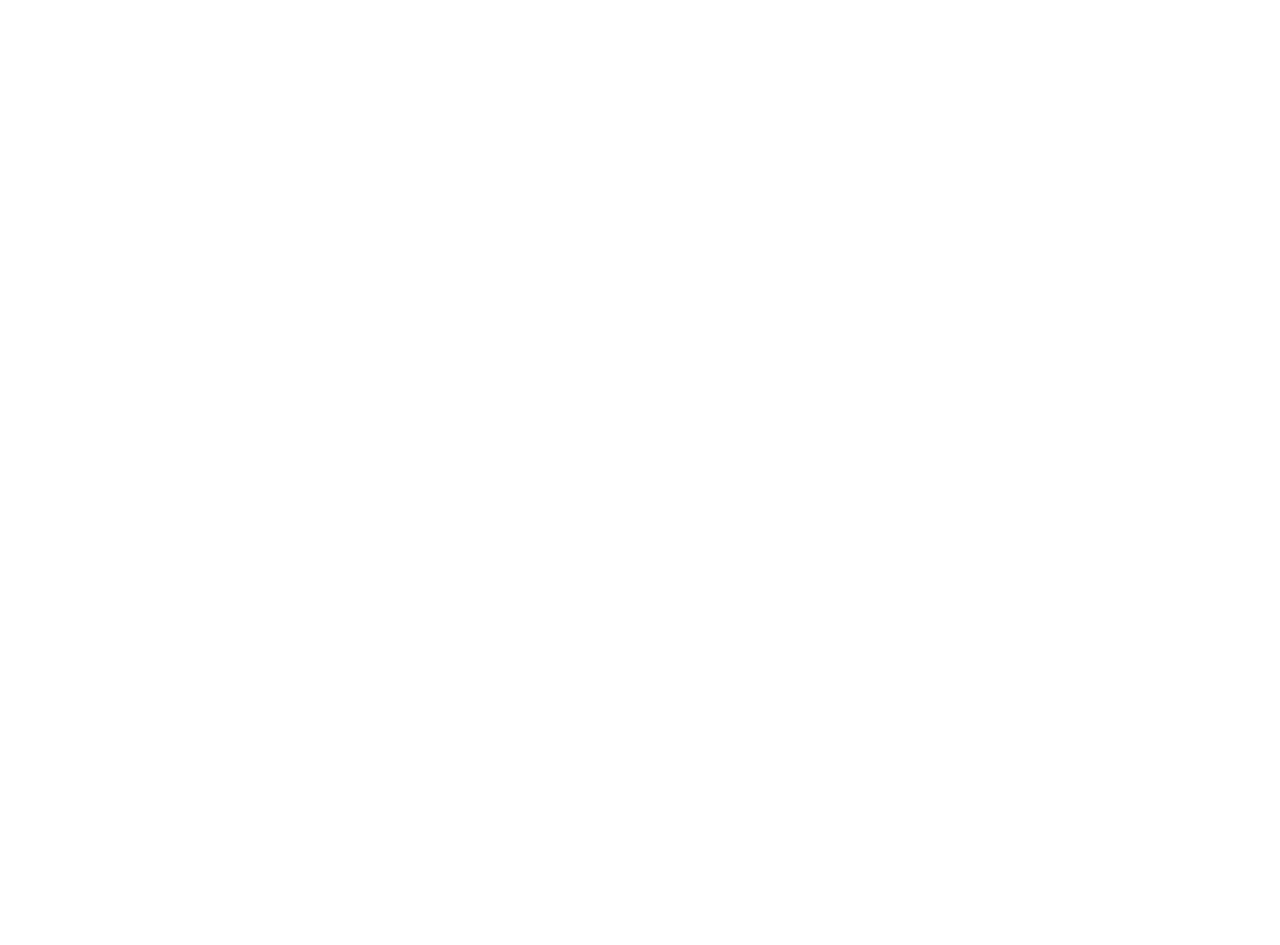
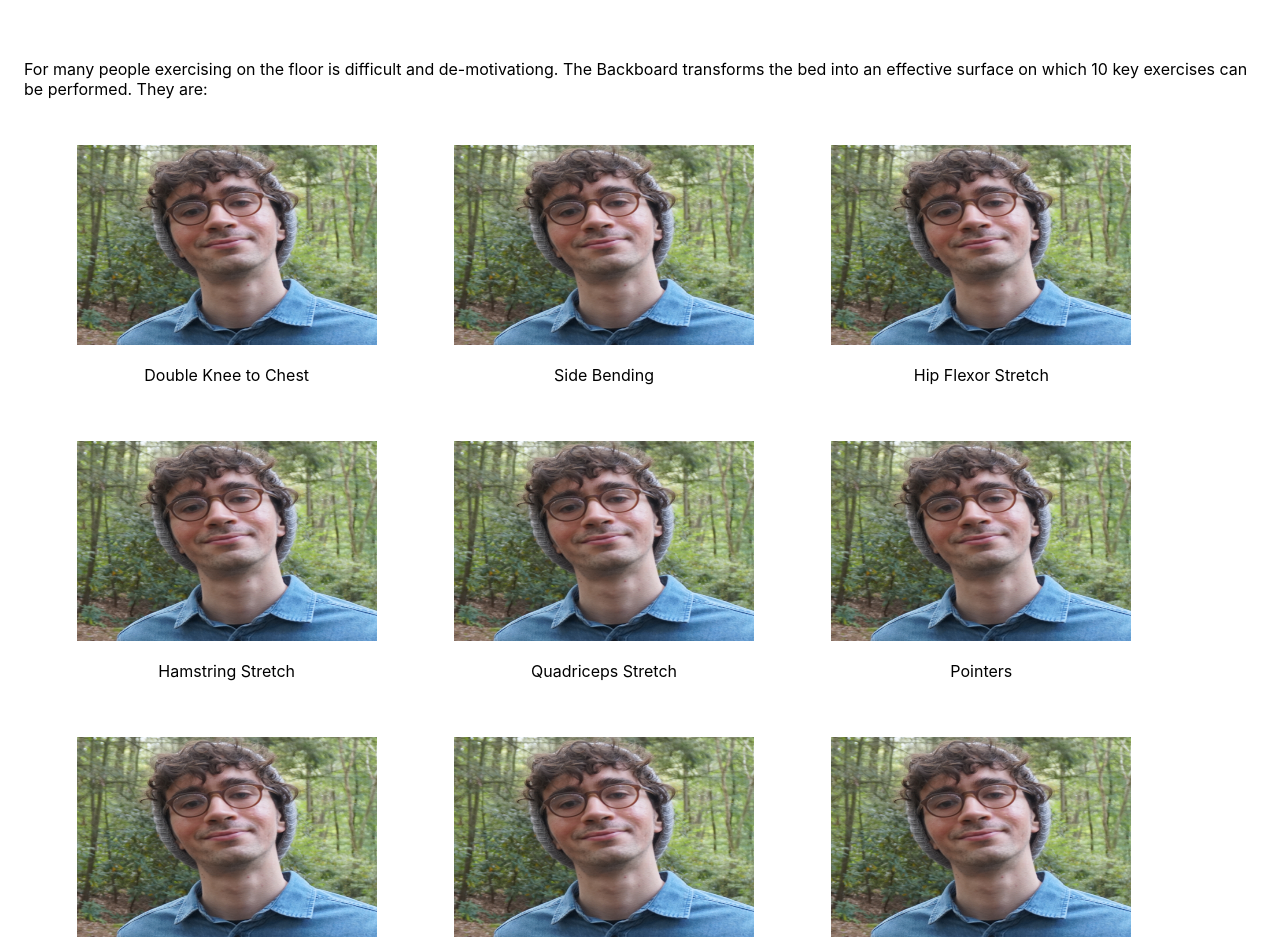
Before and after one commit to spinosajoseph/TheBackboard, a React (Create React App) app in the folder my-app/: page / in a window 1280 px wide. Shown: the part 127-1072 px from the top of the page. Before the commit the page ends 800 px from the top, so only its background shows below. Built offline with nearby package versions, Linux system fonts and the light colour scheme.

Commit message:
main page progress

```diff
--- /dev/null
+++ b/my-app/src/components/ExerciseRow.tsx
@@ -0,0 +1,23 @@
+import React from "react";
+import { Grid, Box } from "@material-ui/core";
+
+interface Props {
+  exercises: { heading: string; imgPath: string }[];
+}
+
+export const ExerciseRow: React.FC<Props> = ({ exercises }) => {
+  return (
+    <>
+      {exercises.map((item, index) => {
+        return (
+          <Grid key={index} item xs={4}>
+            <Box textAlign="center">
+              <img src={item.imgPath} height={"200px"} width={"300px"} />
+              <p>{item.heading}</p>
+            </Box>
+          </Grid>
+        );
+      })}
+    </>
+  );
+};
--- a/my-app/src/components/PageLayout.tsx
+++ b/my-app/src/components/PageLayout.tsx
@@ -1,6 +1,6 @@
 import React from "react";
 import { Container, Box } from "@material-ui/core";
-import { NavBar } from "./NavBar";
+
 
 interface Props {
   title: string;
--- a/my-app/src/pages/AboutMe.tsx
+++ b/my-app/src/pages/AboutMe.tsx
@@ -10,7 +10,7 @@ export const AboutMe: React.FC = () => {
           style={{display: 'inline-block'}}
           height={"250px"}
           width={"300px"}
-          src={require("../images/Joe.jpg")}
+          src={"/images/Joe.jpg"}
         />
       </Box>
       <Box paddingTop={'40px'} margin="auto" maxWidth="80%" textAlign="center">
--- a/my-app/src/pages/Backboard.tsx
+++ b/my-app/src/pages/Backboard.tsx
@@ -1,5 +1,53 @@
 import React from "react";
+import { PageLayout } from "../components/PageLayout";
+import { Grid, Box } from "@material-ui/core";
+import { ExerciseRow } from "../components/ExerciseRow";
 
 export const Backboard: React.FC = () => {
-  return <h2>Backboard</h2>;
+  return (
+    <PageLayout title="What is the Backboard?">
+      <p>
+        For many people exercising on the floor is difficult and de-motivationg.
+        The Backboard transforms the bed into an effective surface on which 10
+        key exercises can be performed. They are:
+      </p>
+
+      <Box padding={"30px"}>
+        <Grid container xs={12} spacing={5}>
+          <Grid container item xs={12} spacing={4} justify="center">
+            <ExerciseRow
+              exercises={[
+                { heading: "Double Knee to Chest", imgPath: "/images/Joe.jpg" },
+                { heading: "Side Bending", imgPath: "/images/Joe.jpg" },
+                { heading: "Hip Flexor Stretch", imgPath: "/images/Joe.jpg" },
+              ]}
+            />
+          </Grid>
+          <Grid container item xs={12} spacing={4} justify="center">
+            <ExerciseRow
+              exercises={[
+                { heading: "Hamstring Stretch", imgPath: "/images/Joe.jpg" },
+                { heading: "Quadriceps Stretch", imgPath: "/images/Joe.jpg" },
+                { heading: "Pointers", imgPath: "/images/Joe.jpg" },
+              ]}
+            />
+          </Grid>
+          <Grid container item xs={12} spacing={4} justify="center">
+            <ExerciseRow
+              exercises={[
+                { heading: "Planks", imgPath: "/images/Joe.jpg" },
+                { heading: "Roman Back Extension", imgPath: "/images/Joe.jpg" },
+                { heading: "Crunches", imgPath: "/images/Joe.jpg" },
+              ]}
+            />
+          </Grid>
+        </Grid>
+      </Box>
+      <Box>
+        <p>
+         The Backboard is patent protected. It has adjustable legs to accomodate beds of various height. The leg retainer is also adjustable to accomodate persons of various height. For many people stretching and strengthiening key muscle groups is highly effectivein protecting the body from injury and managing pain due to chronic degenerative changes.
+        </p>
+      </Box>
+    </PageLayout>
+  );
 };
```
Also changed, not shown: my-app/public/images/Joe.jpg (renamed from my-app/src/images/Joe.jpg).
